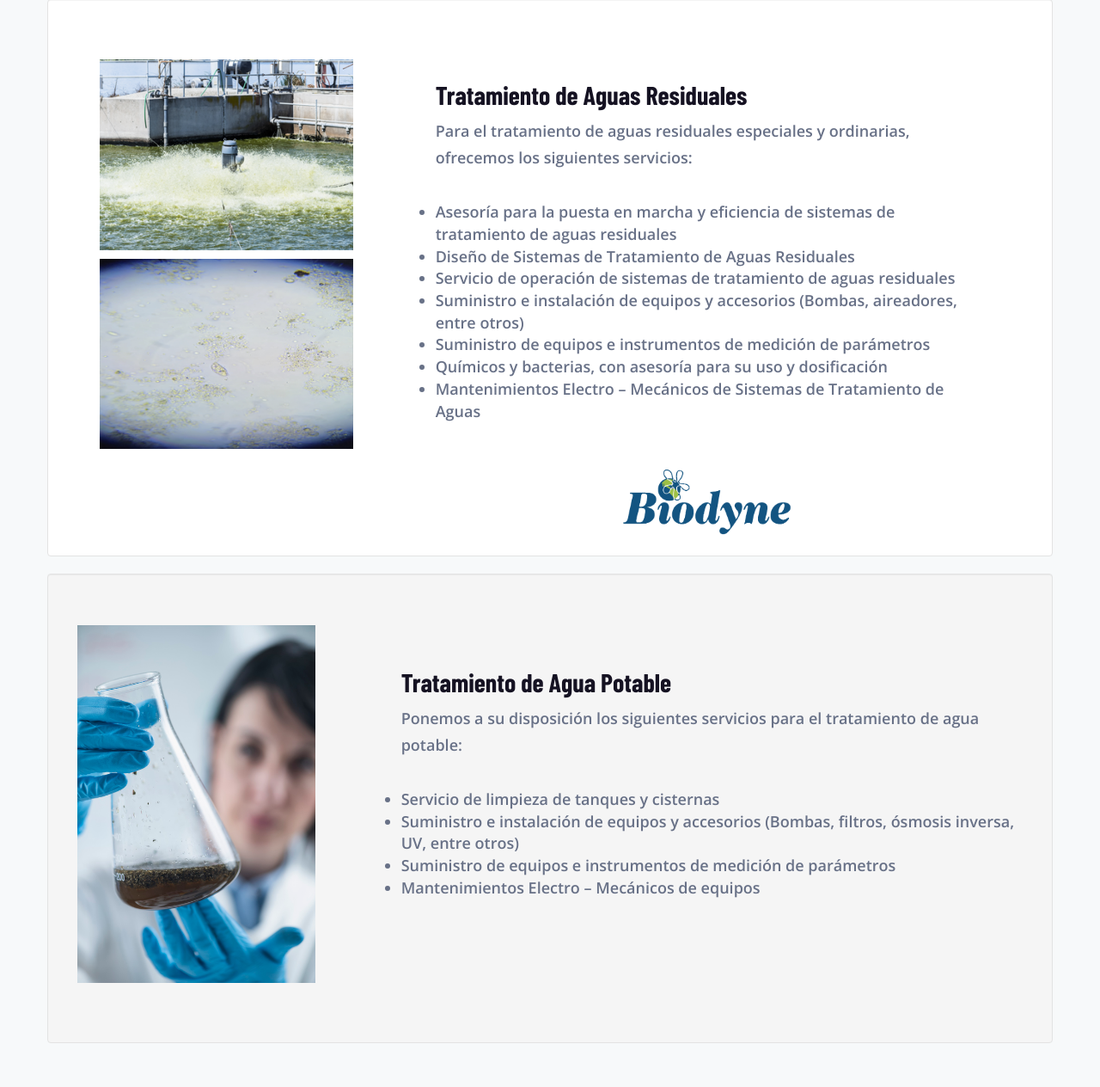
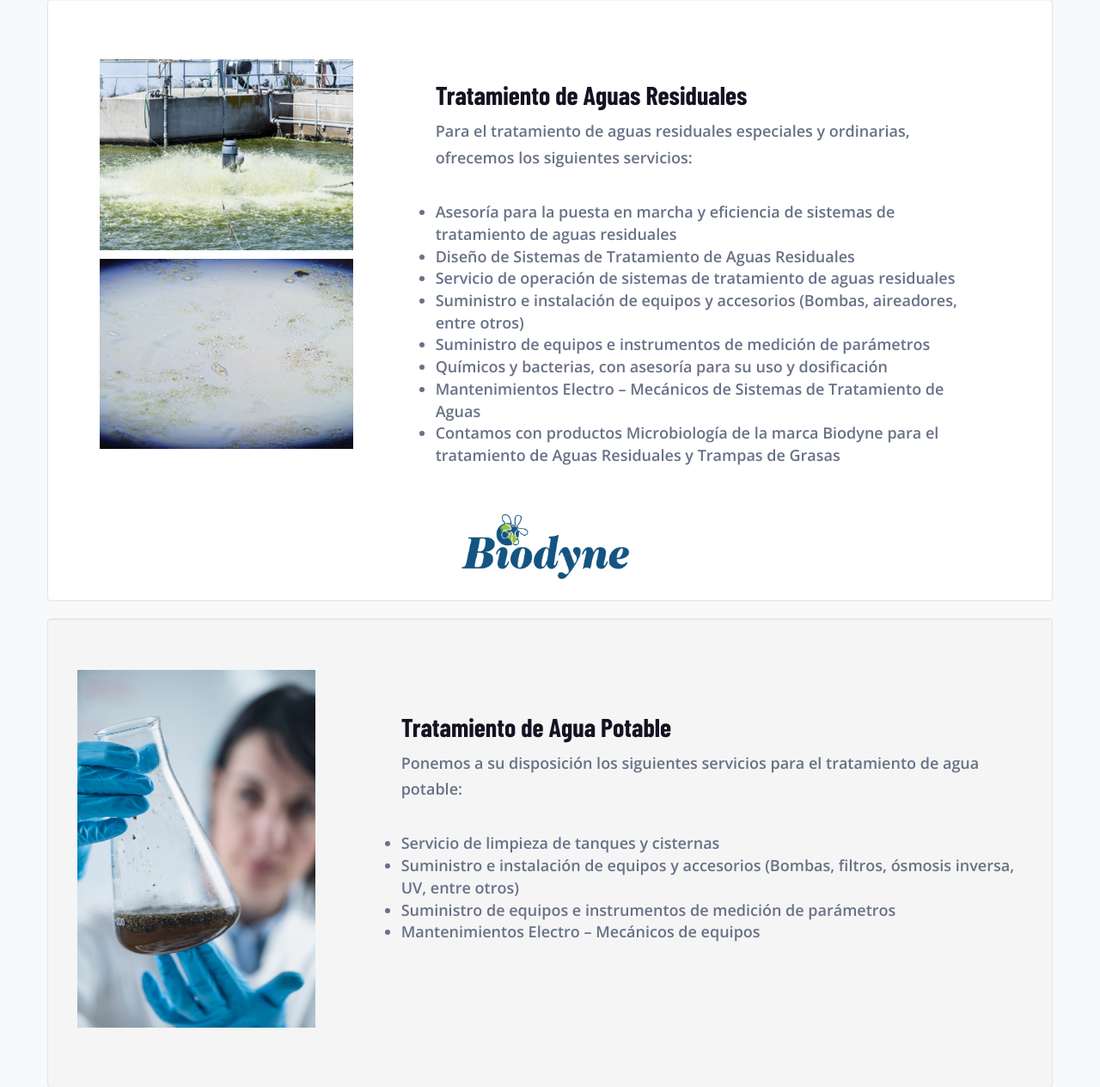
Before and after one commit to GerardoCampos2121/cma-web-page, a PHP site: page / in a window 1280 px wide. Shown: the part 3008-4272 px from the top of the page at 86% size. Run offline with PHP 8.4, Linux system fonts and the light colour scheme.

Commit message:
cambios index
caricaturas del camion

```diff
--- a/cmasolutions/index.php
+++ b/cmasolutions/index.php
@@ -252,6 +252,7 @@
                                     <li>Suministro de equipos e instrumentos de medición de parámetros</li>
                                     <li>Químicos y bacterias, con asesoría para su uso y dosificación</li>
                                     <li>Mantenimientos Electro – Mecánicos de Sistemas de Tratamiento de Aguas</li>
+                                    <li>Contamos con productos Microbiología de la marca Biodyne para el tratamiento de Aguas Residuales y Trampas de Grasas</li>
                                 </ul></div><center>
                                 <img src="assets\images\features\logo-bd.png" width="20%"> </center>
                 </div>
```
Also changed, not shown: cmasolutions/assets/images/camion1.jpeg (added), cmasolutions/assets/images/camion2.jpeg (added), cmasolutions/assets/images/contact-man.png, cmasolutions/assets/images/contact-man_bk.png (added), cmasolutions/assets/images/slider/slide-2 bk.jpg (added), cmasolutions/assets/images/slider/slide-2.jpg, 1 other file.
